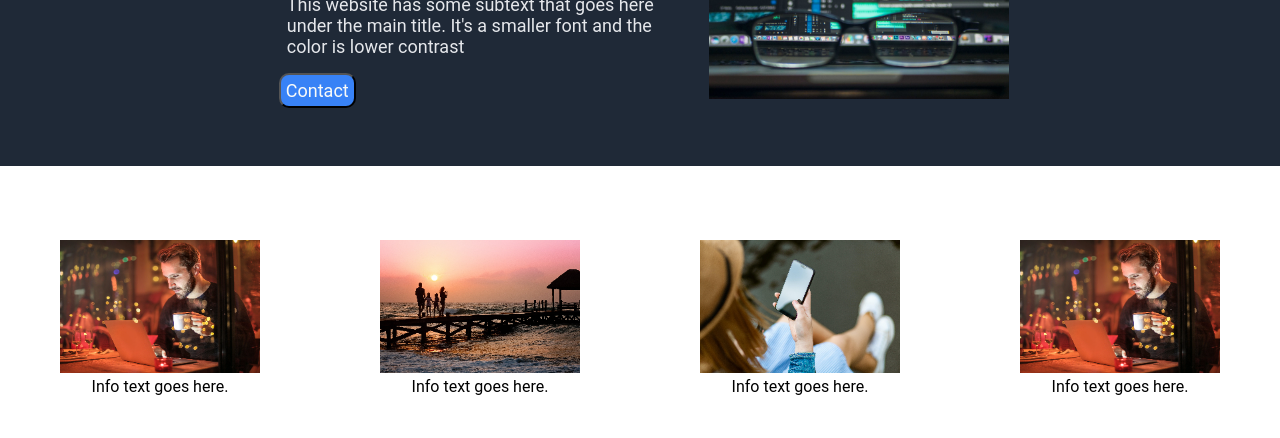
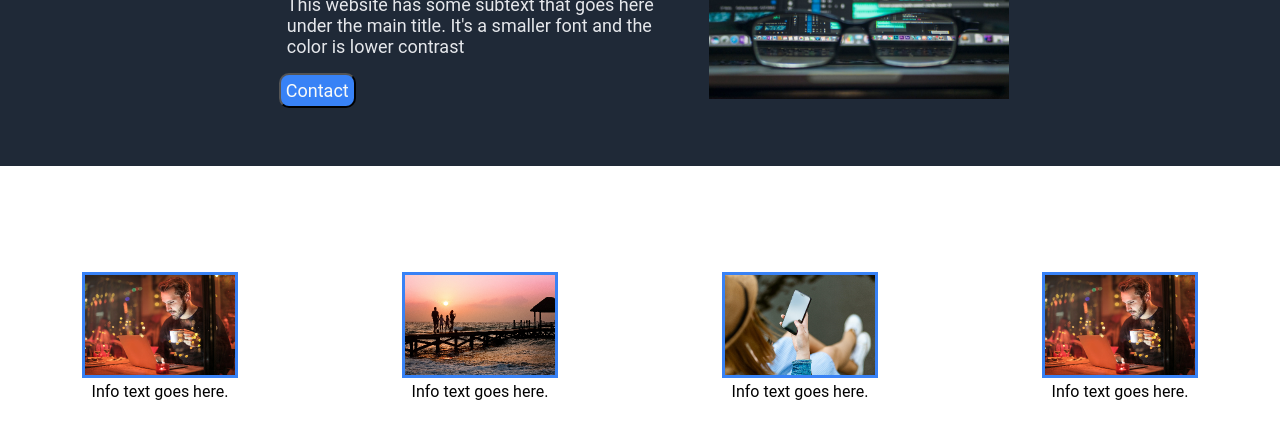
Before and after one commit to Chris-h23/landing-page, a plain HTML site: page index.html in a window 1280 px wide. Shown: the part 254-692 px from the top of the page. Drawn offline with Linux system fonts and the light colour scheme.

Commit message:
Polish info-card

```diff
--- a/style.css
+++ b/style.css
@@ -92,9 +92,12 @@ nav {
 
 .info-card {
     text-align: center;
-
+    margin-top: 2rem;
+    margin-bottom: 4rem;
 }
 
 .info-card img {
-    width: 200px;
+    width: 150px;
+    border-style: solid;
+    border-color: #3882f6;
 }
```
